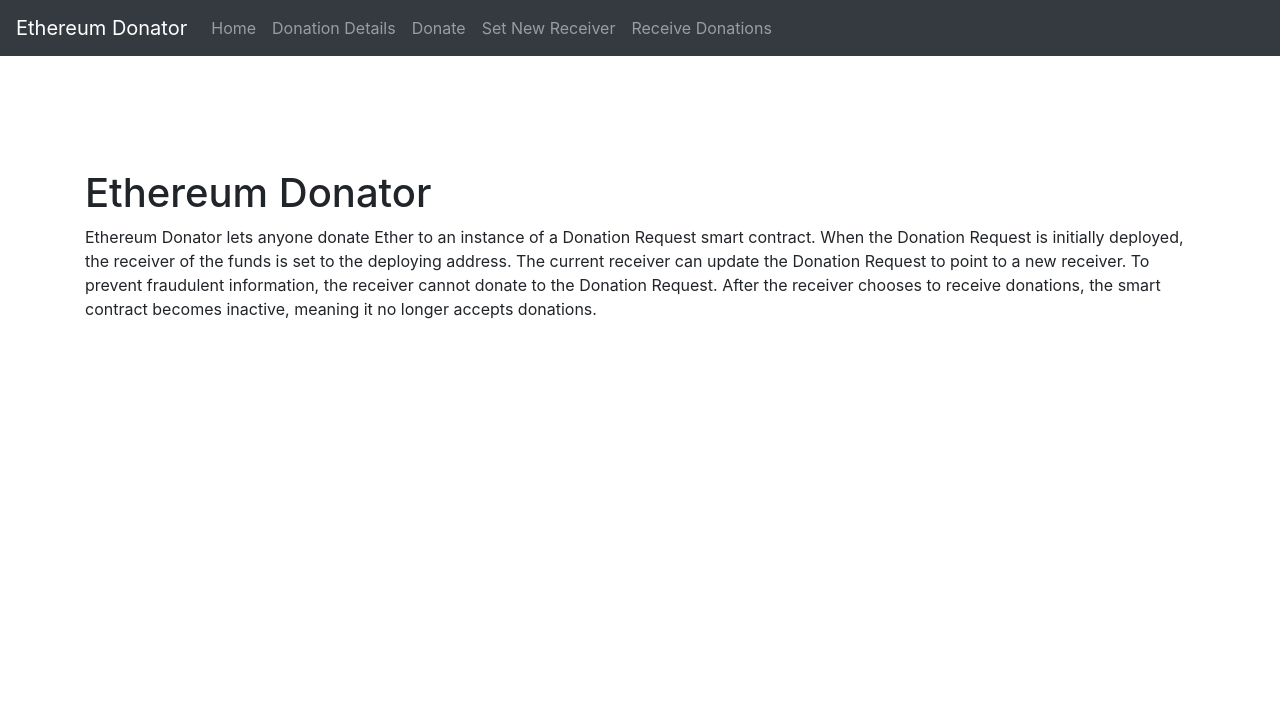
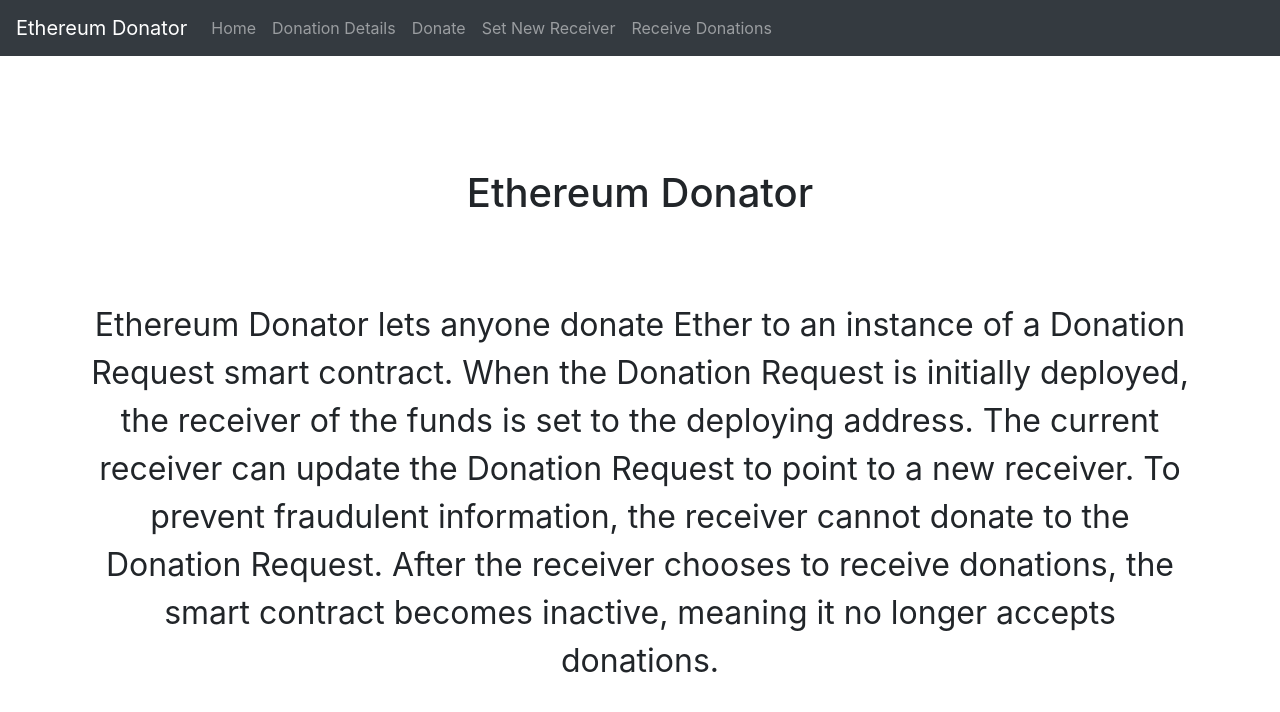
Before and after one commit to Squirrel-Lord/Ethereum-Donator, a React (Create React App) app in the folder Donator/: page /home in a window 1280 px wide. Shown: the top 712 px of the page. Built offline with nearby package versions, Linux system fonts and the light colour scheme.

Commit message:
Put back home css

```diff
--- a/Donator/src/components/DonationDetails.css
+++ b/Donator/src/components/DonationDetails.css
@@ -6,10 +6,10 @@
     padding-bottom: 2cm;
 }
 
-.app-description-row {
+.details-row {
     justify-content: center;
 }
 
-.app-description-col {
+.details-col {
     font-size:xx-large;
 }
--- a/Donator/src/components/DonationDetails.js
+++ b/Donator/src/components/DonationDetails.js
@@ -71,7 +71,7 @@ class DonationDetails extends Component {
       <div>
         <Container className="details-container">
           <Row className="details-row">
-            <Col >
+            <Col className="details-col">
               <h1>Receiver: {this.state.receiverName}</h1>
             </Col>
           </Row>
--- a/Donator/src/components/Home.css
+++ b/Donator/src/components/Home.css
@@ -2,10 +2,15 @@
     padding-top: 3cm;
 }
 
-.details-row {
-    justify-content: center;
+.header {
+    padding-bottom: 2cm;
+    text-align: center;
 }
 
-.details-col {
+.app-description-row {
+    text-align: center;
+}
+
+.app-description-col {
     font-size:xx-large;
 }
```
